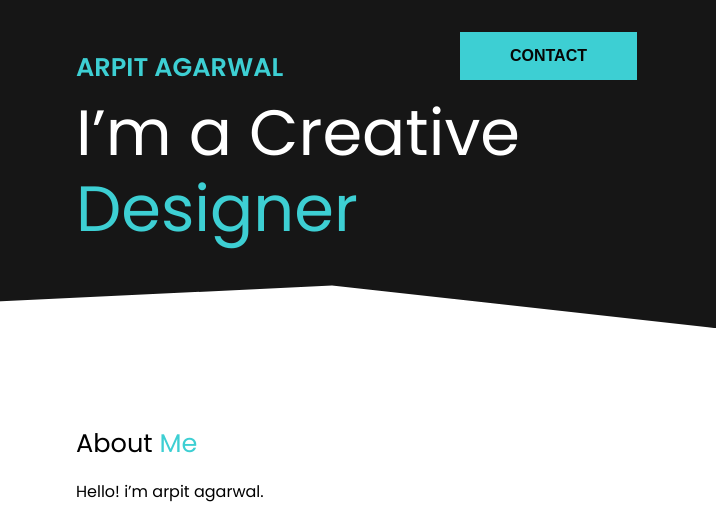
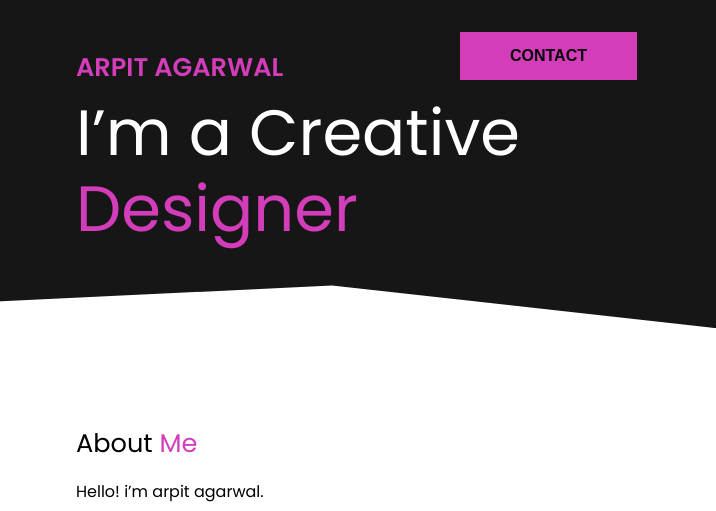
Before and after one commit to arpit401/portfo-io, a plain HTML site: page index.html in a window 1280 px wide. Shown: the top 511 px of the page, 564-1280 px from the left. Drawn offline with nearby package versions, Linux system fonts and the light colour scheme; a script that the page names is missing.

Commit message:
Update style.css

```diff
--- a/css/style.css
+++ b/css/style.css
@@ -1,6 +1,6 @@
 @import 'utilities.css';
 :root{
-    --primary:#3DCFD3;
+    --primary:#d33dba;
     --dark:#161616;
     --pure:#FFFFFF;
     --ternary:#898989;
```
